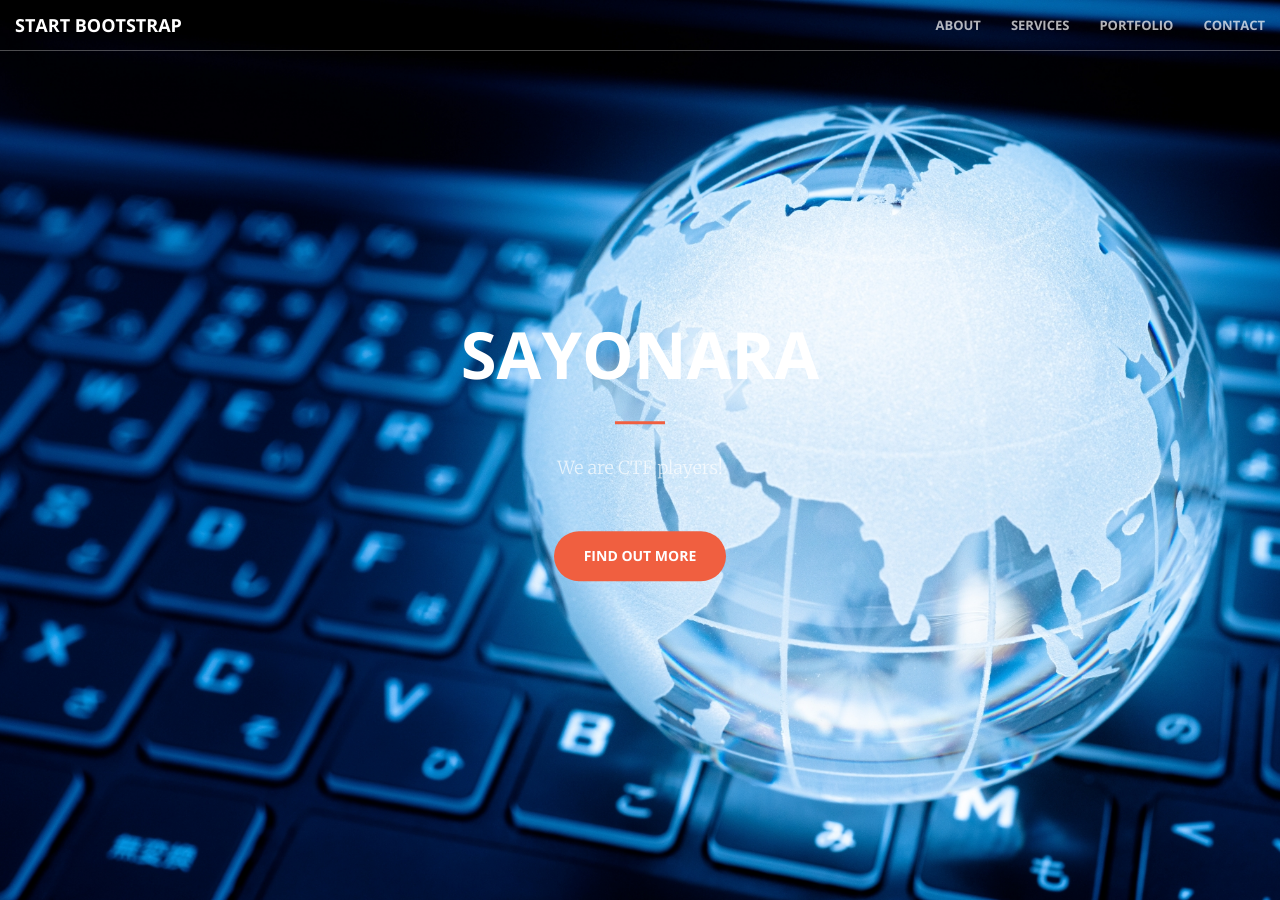
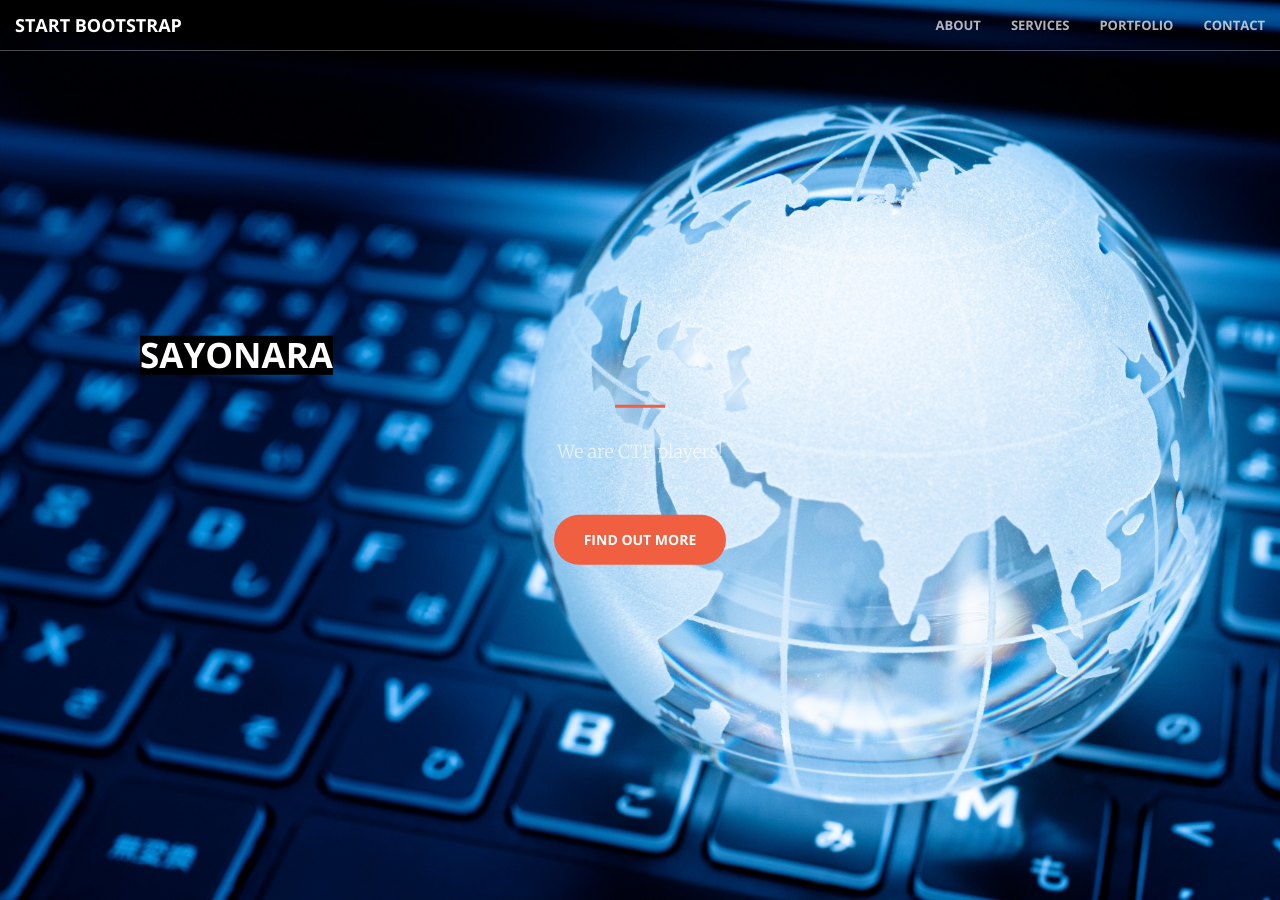
Before and after one commit to azunyan115/Sayonara.github.io, a Jekyll site: the page built from index.html, in a window 1280 px wide and 900 px high. Built offline with Jekyll 4.4.1, drawn with Linux system fonts in a browser that asks for light colours.

Commit message:
Update header.html

```diff
--- a/_includes/header.html
+++ b/_includes/header.html
@@ -1,10 +1,10 @@
 <header>
     <div class="header-content">
         <div class="header-content-inner">
-           <td><table border=0>
-               <tr bgcolor=black><font color=white>
+           <table border=0>
+               <tr bgcolor=black><td><font color=white>
                    <h1>SAYONARA</h1>
-               </font></tr></table><td>
+               </font></td></tr></table>
             <hr>
             <font color="black">
                 <p>We are CTF players!</p>
```
